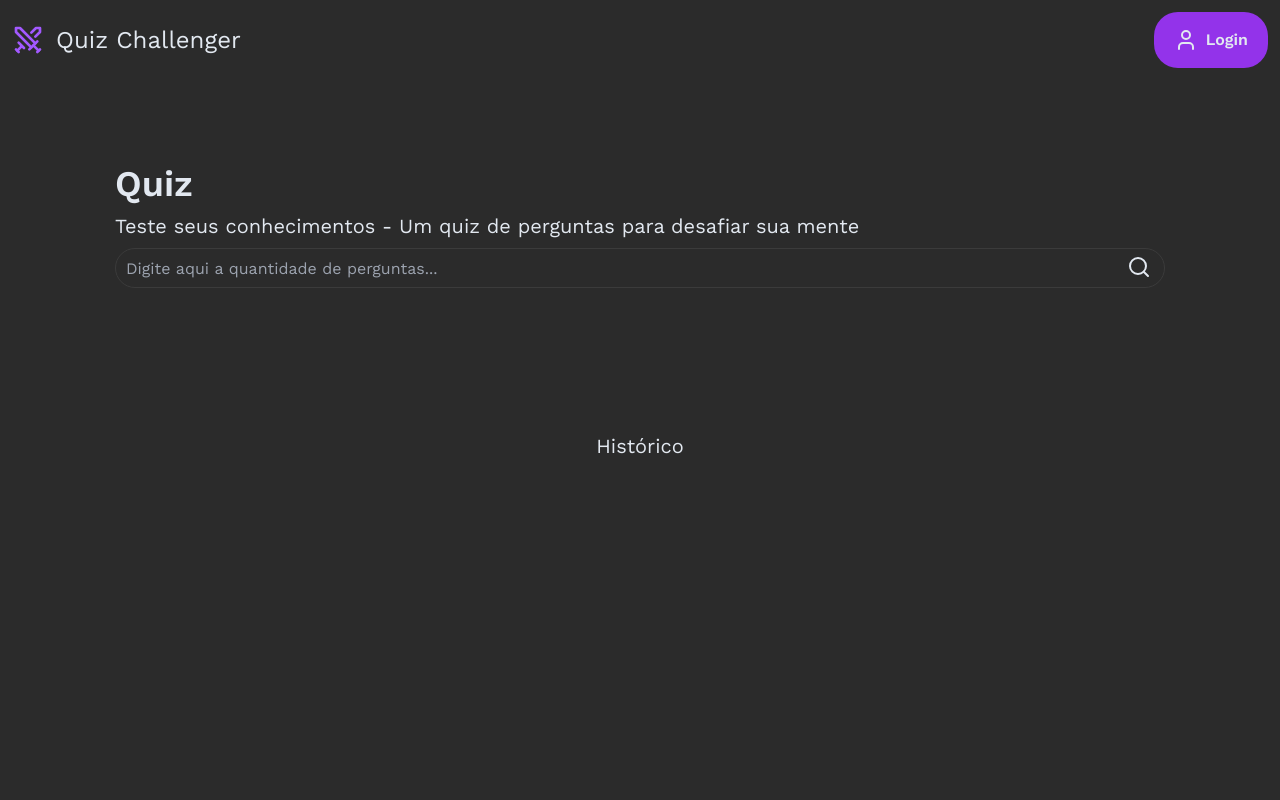
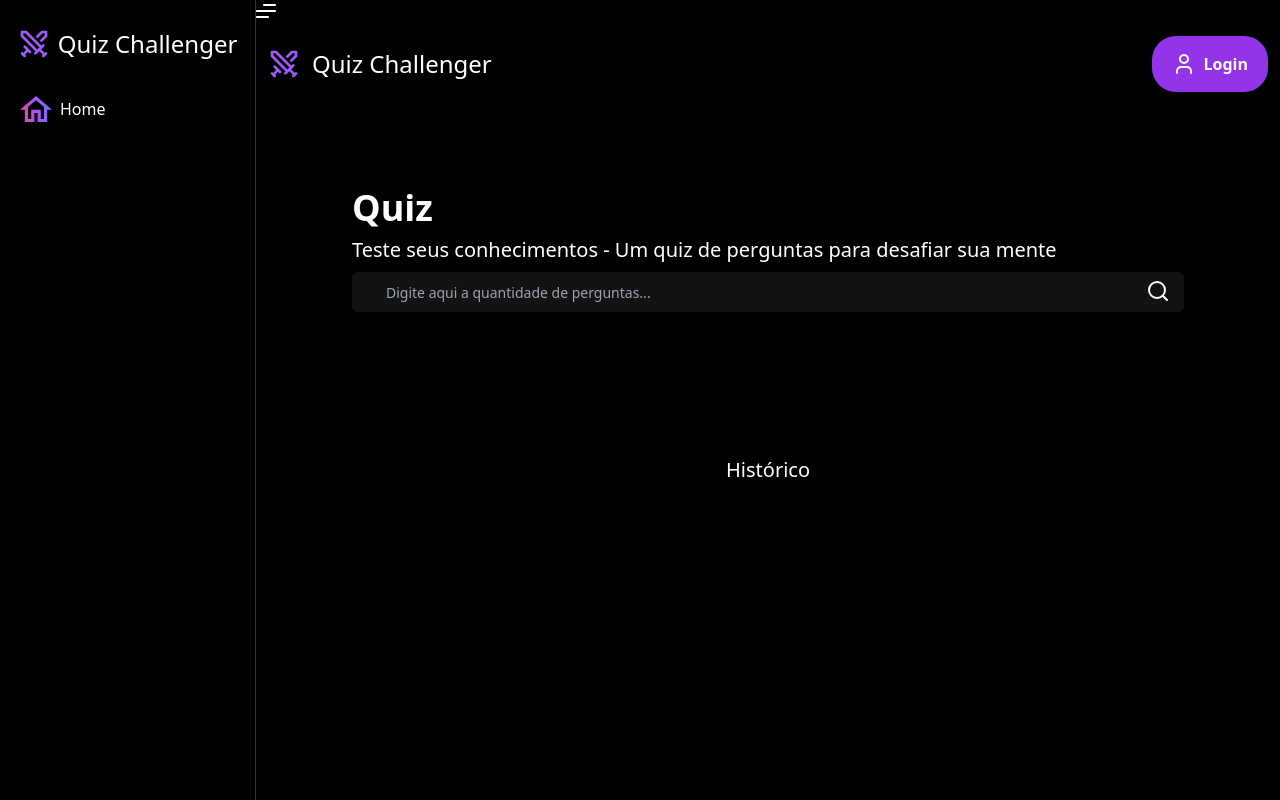
Before and after one commit to AndreCordeir0/senior-react-interview, a Next.js app: page / in a window 1280 px wide. Built offline with nearby package versions, Linux system fonts and the light colour scheme.

Commit message:
Criando menu lateral

```diff
--- a/src/pages/components/ItemQuestion.tsx
+++ b/src/pages/components/ItemQuestion.tsx
@@ -23,7 +23,7 @@ export default function ItemQuestion({index, question, respostas, setRespostas}:
         return respostas.get(question.question) == item;
     }
     return (
-        <div className="bg-neutral-700 m-3 rounded-md flex flex-col p-2">
+        <div className="m-3 rounded-md flex flex-col p-2" style={{background: 'rgb(19, 19, 19)'}}>
             <label>{index + 1}. {question.question.replace(/&quot;/g, '"')}: </label>
           <div>
             {perguntas?.map((item,i)=>{
--- a/src/pages/index.tsx
+++ b/src/pages/index.tsx
@@ -2,17 +2,43 @@ import { Work_Sans } from 'next/font/google'
 import HomeQuiz from './components/Home'
 import MenuTop from './components/MenuTop'
 import Historico from './components/Historico'
+import style from './styles/menu_lateral.module.css';
+import { Swords } from 'lucide-react';
+import { useRouter } from 'next/router';
 
 const lexend = Work_Sans({ subsets: ['latin'] })
 
 export default function Home() {
-  return (
-    <>
-    <div className ={lexend.className}>
-      <MenuTop/>
-      <HomeQuiz/>
+const router = useRouter();
+
+return (
+<>
+  <div className={`${lexend.className}, flex`}>
+    <div className={`w-64 flex ${style.menu_lateral} items-center flex-col`}>
+      <div className="flex gap-2 items-center h-max mt-4 pb-4">
+        <Swords className="cursor-pointer" color="#A259FF" size={'2rem'} onClick={()=>router.push('/')}></Swords>
+        <a href="/" className="text-2xl font-medium">Quiz Challenger</a>
+      </div>
+      <div className='flex w-full items-center p-5 gap-2'>
+        <svg viewBox="0 0 22 18" focusable="false" aria-label="Home" style={{width: '2rem'}}><path d="M11 2.84824L16.5 7.61294V15.8824H14.3V9.52941H7.7V15.8824H5.5V7.61294L11 2.84824V2.84824ZM11 0L0 9.52941H3.3V18H9.9V11.6471H12.1V18H18.7V9.52941H22L11 0Z" fill="url(#NavHomeIconHover)"></path><defs><linearGradient id="NavHomeIconHover" x1="-9.46" y1="-3.51187e-06" x2="24.5048" y2="-6.55974" gradientUnits="userSpaceOnUse"><stop offset="0.0001" stop-color="#FA5560"></stop><stop offset="0.499028" stop-color="#B14BF4"></stop><stop offset="1" stop-color="#4D91FF"></stop></linearGradient></defs></svg>
+        Home
+      </div>
+    </div>
+
+    <div className='w-full'>
+    <button>
+      <svg width="20" height="14" viewBox="0 0 20 14" fill="none" aria-hidden="true" focusable="false">
+        <path
+          d="M7 1C7 0.448 7.448 0 8 0H19C19.552 0 20 0.448 20 1C20 1.552 19.552 2 19 2H8C7.448 2 7 1.552 7 1ZM19 6H1C0.448 6 0 6.448 0 7C0 7.552 0.448 8 1 8H19C19.552 8 20 7.552 20 7C20 6.448 19.552 6 19 6ZM12 12H1C0.448 12 0 12.448 0 13C0 13.552 0.448 14 1 14H12C12.552 14 13 13.552 13 13C13 12.448 12.552 12 12 12Z"
+          fill="currentColor"></path>
+      </svg>
+    </button>
+      <MenuTop />
+
+      <HomeQuiz />
       <Historico></Historico>
     </div>
-    </>
-  )
+  </div>
+</>
+)
 }
--- a/src/pages/perguntas/[id].tsx
+++ b/src/pages/perguntas/[id].tsx
@@ -8,7 +8,7 @@ import { useEffect, useState } from "react";
 
 const lexend = Work_Sans({ subsets: ['latin'] })
 
-export default function Perguntas2(){
+export default function Perguntas(){
     const [listaPerguntas, setListaPerguntas] = useState<Question>();
     const [respostas , setRespostas] = useState<Map<string, string>>(new Map<string, string>());
 
@@ -49,7 +49,6 @@ export default function Perguntas2(){
 
                         <div key={i}>
                             <ItemQuestion index={i} question={res} respostas={respostas} setRespostas={setRespostas}></ItemQuestion>
-                        {respostas.size}
                         </div>
                     )
                 })}
--- a/src/pages/styles/home.module.css
+++ b/src/pages/styles/home.module.css
@@ -1,15 +1,29 @@
 .inputStyle {
     width: 100%;
-    background: #2B2B2B;
-    border: 1px solid #3B3B3B;
-    border-radius: 20px;
-    height: 40px;
-    padding: 10px;
-    padding-right: 50px;
+
+    min-width: 0px;
+    outline: transparent solid 2px;
+    outline-offset: 2px;
+    position: relative;
+    appearance: none;
+    transition-property: all;
+    transition-duration: 200ms;
+    font-size: 0.875rem;
+    padding-inline-start: 2rem;
+    padding-inline-end: 0.75rem;
+    height: 2.5rem;
+    border-radius: 0.375rem;
+    border-width: 2px;
+    border-style: solid;
+    border-image: initial;
+    border-color: transparent;
+    width: 100%;
+    color: rgb(151, 151, 151);
+    background: rgb(19, 19, 19);
 }
+.inputStyle:focus{
+    border-color: rgb(114, 88, 242);
 
-.inputStyle:focus{
-    outline: none;
 }
 
 .iconAbsolute{
--- /dev/null
+++ b/src/pages/styles/menu_lateral.module.css
@@ -0,0 +1,12 @@
+.menu_lateral{
+ border-right: 1px solid rgb(47, 48, 55);
+ height: 100%;
+ padding-top: 0.75rem;
+ min-width: 16rem;
+}
+
+@media screen and (max-width: 992px) {
+    .menu_lateral {
+      display: none;
+    }
+}
--- a/src/styles/globals.css
+++ b/src/styles/globals.css
@@ -22,9 +22,14 @@
 }
 body {
   width: 100%;
+  height: 100vh;
+  background-color: rgb(0, 0, 0);
+}
+
+label, div, h1{
+  color:rgb(255, 255, 255);
+}
+
+#__next, #__next > div{
   height: 100%;
-  background-color: #2B2B2B;
 }
-label, div, h1{
-  color:rgb(226 232 240);
-}
```
